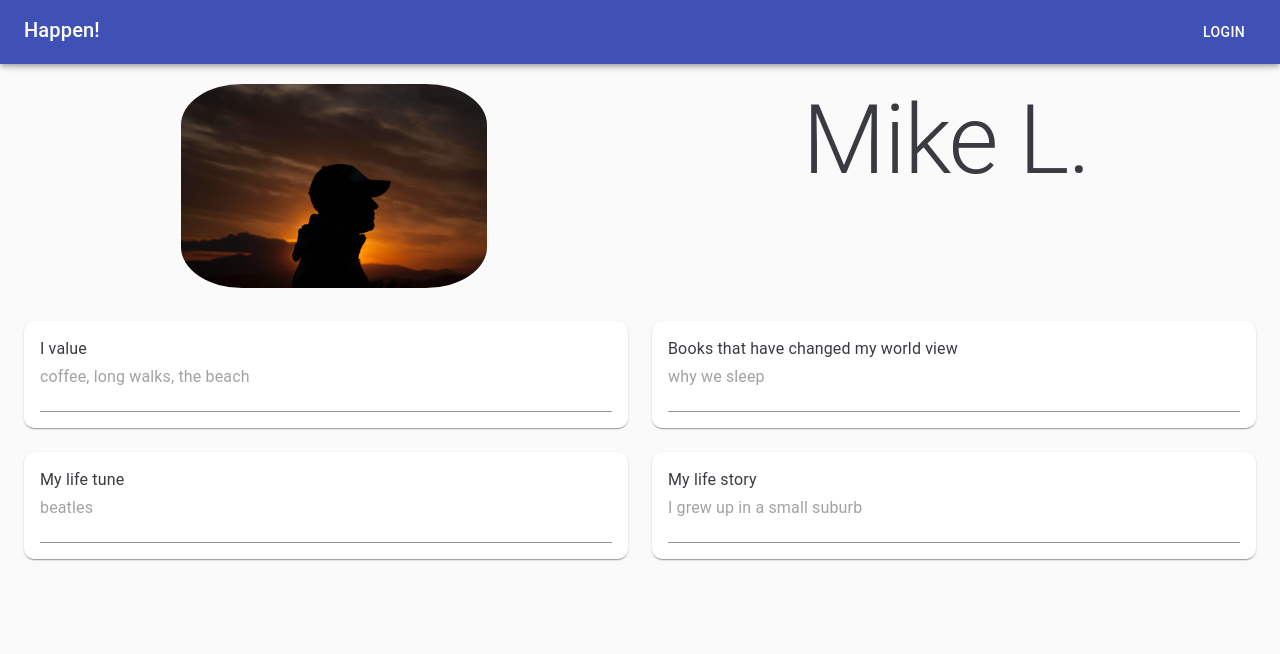
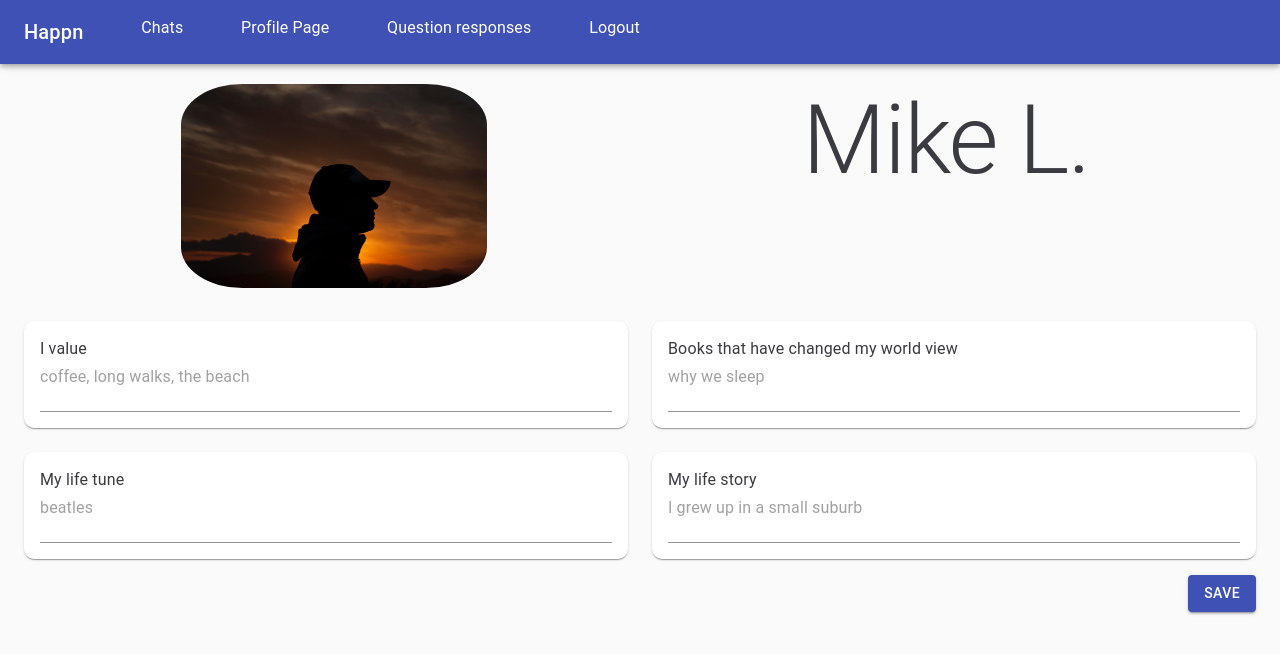
Before and after one commit to SreehariRamMohan/happn-fe, a React (Create React App) app: page / in a window 1280 px wide. Shown: the top 654 px of the page. Built offline with nearby package versions, Linux system fonts and the light colour scheme.

Commit message:
minor changes

```diff
--- a/src/ProfilePage/ProfilePage.js
+++ b/src/ProfilePage/ProfilePage.js
@@ -41,6 +41,10 @@ const useStyles = makeStyles((theme) => ({
       flexDirection: "column",
       justifyContent: "space-evenly"
   },
+  saveButton: {
+    float: "right",
+    marginTop:"1rem"
+  }
 
 
 }))
@@ -67,9 +71,6 @@ export default function ProfilePage(props) {
                 <BlackText color={classes.text} variant="h1">Mike L.</BlackText>
             </Grid>
         </div>
-
-
-
 
         <Grid item xs={6}>
           <Paper className={classes.paper}>
@@ -124,6 +125,9 @@ export default function ProfilePage(props) {
         </Grid>
 
       </Grid>
+      <Button className={classes.saveButton} variant="contained" color="primary">
+        Save
+      </Button>
         </Container>
     </>
   )
--- a/src/components/AppHeader.js
+++ b/src/components/AppHeader.js
@@ -1,5 +1,8 @@
 import React from 'react';
 import { Button, Box, AppBar, Toolbar, IconButton, Typography } from '@material-ui/core';
+import ChatScreen from "../views/ChatScreen"
+import ProfilePage from "../ProfilePage/ProfilePage"
+import Form from "../Questions"
 
 export default function AppHeader() {
   return (
@@ -7,8 +10,11 @@ export default function AppHeader() {
       <AppBar>
         <Toolbar>
           <div style={styles.container}>
-            <Typography edge="start" variant="h6"> Happen! </Typography>
-            <Button color="inherit">Login</Button>
+            <Typography edge="start" variant="h6"> Happn</Typography>
+            <Typography>Chats</Typography>
+            <Typography>Profile Page</Typography>
+            <Typography>Question responses</Typography>
+            <Typography>Logout</Typography>
           </div>
         </Toolbar>
       </AppBar>
@@ -20,6 +26,6 @@ const styles = {
   container: {
     display: "flex",
     justifyContent: "space-between",
-    width: "100%",
+    width: "50%",
   }
 }
```
